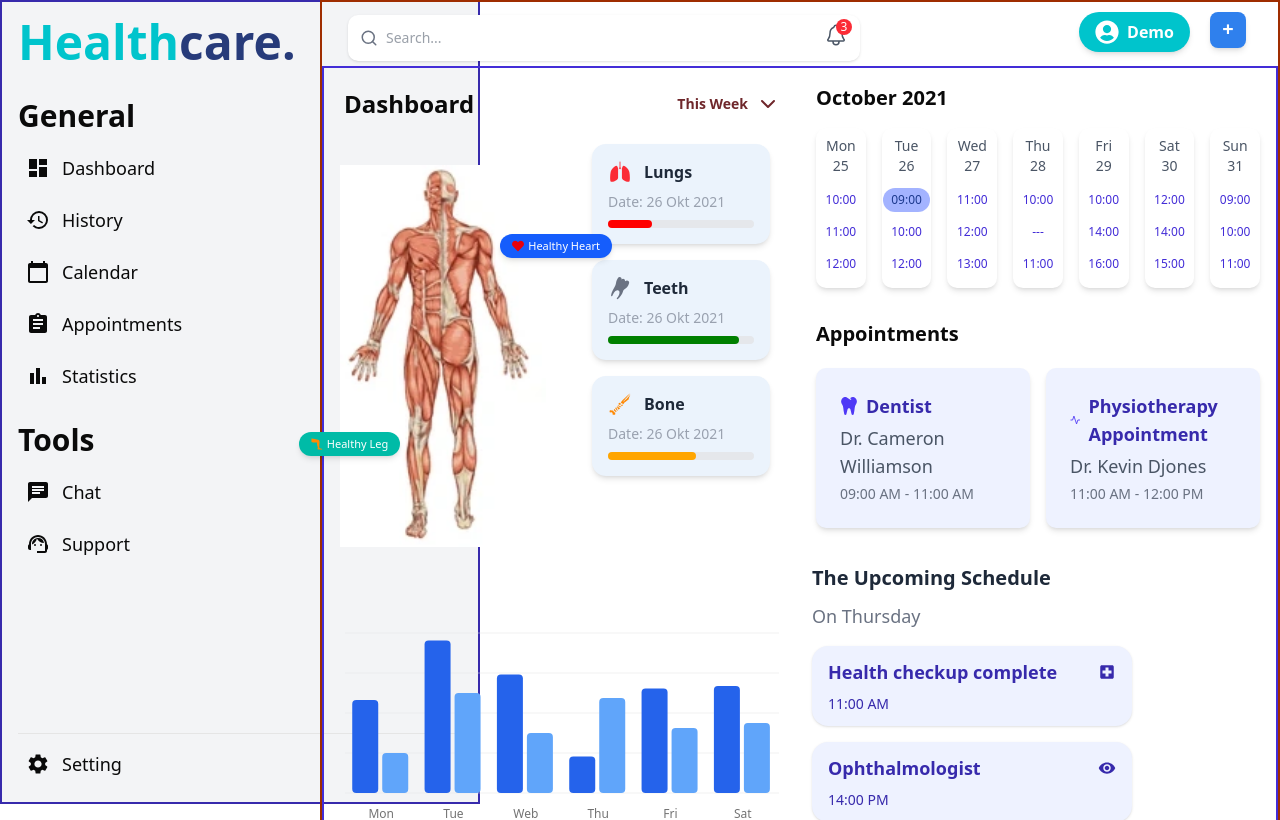
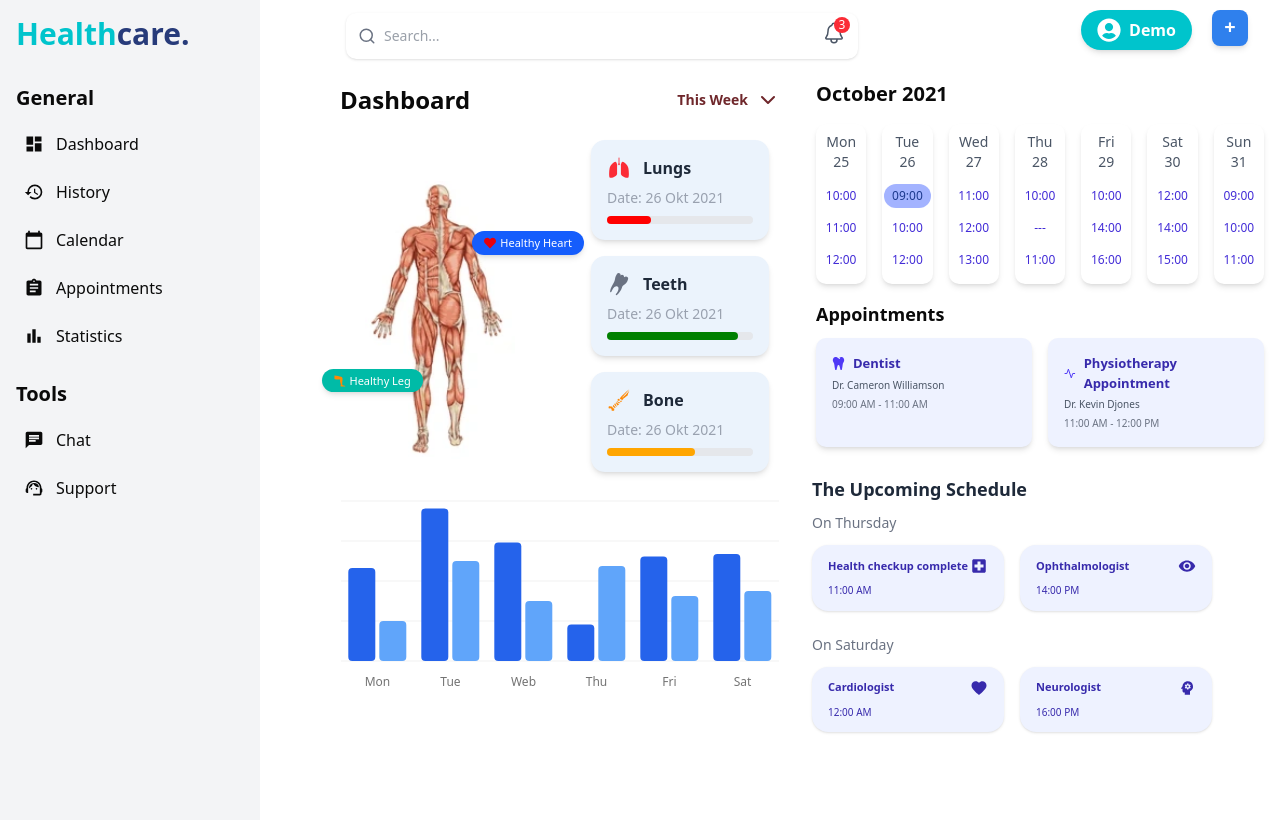
Before and after one commit to vinay1601/health-assignment, a Next.js app: page / in a window 1280 px wide. Shown: the top 820 px of the page. Built offline with nearby package versions, Linux system fonts and the light colour scheme.

Commit message:
add new2 changes

```diff
--- a/src/app/page.js
+++ b/src/app/page.js
@@ -7,12 +7,12 @@ import DashboardMainContent from "@/components/organism/DashboardMainContent";
 export default function Home() {
   return (
     <>
-      <div className="grid md:grid-cols-4 w-full h-full " >
-        <div className="bg-gray-100 md:border-2 md:border-indigo-800 hidden col-span-1 md:block h-full lg:h-fit lg:w-[480px]  md:w-[243px]">
+      <div className="grid lg:grid-cols-4 w-full h-full ">
+        <div className="bg-gray-100  hidden col-span-1 lg:block h-full 5xl:h-fit 5xl:w-[480px] lg:w-[260px]  md:w-[252px]">
           <Sidebar sidebars={sidebarData} />
         </div>
-        <div className="col-span-1 md:col-span-3  w-full md:w-full h-full">
-          <div className="w-full h-full border-2 border-orange-800">
+        <div className="col-span-1 lg:col-span-3  w-full 5xl:w-full h-full">
+          <div className="w-full h-full ">
             <Header />
             <DashboardMainContent />
           </div>
--- a/src/components/atoms/CalendarView.jsx
+++ b/src/components/atoms/CalendarView.jsx
@@ -48,22 +48,22 @@ const CalendarView = () => {
                 ))}
             </div>
 
-            <div className="mt-4 lg:mt-8">
-                <h4 className="text-lg lg:text-xl font-semibold lg:font-bold mb-2.5 lg:mb-5">Appointments</h4>
+            <div className="mt-4 5xl:mt-8">
+                <h4 className="text-lg 5xl:text-xl font-semibold 5xl:font-bold mb-2.5 5xl:mb-5">Appointments</h4>
                 <div className="grid md:grid-cols-2 gap-4">
                     {calendarData.appointments.map((appointment, index) => (
                         <div
                             key={index}
-                            className="bg-indigo-50 p-4 lg:p-6 rounded-lg shadow-md"
+                            className="bg-indigo-50 p-4 5xl:p-6 rounded-lg shadow-md"
                         >
                             <div >
-                                <span className='flex items-center gap-2 text-indigo-800 font-bold text-base md:text-[13px] lg:text-lg mb-1'>{getAppointmentIcon(appointment.type)}
+                                <span className='flex items-center gap-2 text-indigo-800 font-bold text-base md:text-[13px] 5xl:text-lg mb-1'>{getAppointmentIcon(appointment.type)}
                                     {appointment.title}</span>
                             </div>
-                            <div className="text-[10px] lg:text-lg text-gray-600 mb-1">
+                            <div className="text-[10px] 5xl:text-lg text-gray-600 mb-1">
                                 {appointment.description}
                             </div>
-                            <div className="text-[10px] lg:text-sm text-gray-500">
+                            <div className="text-[10px] 5xl:text-sm text-gray-500">
                                 {new Date(appointment.start).toLocaleTimeString([], {
                                     hour: '2-digit',
                                     minute: '2-digit',
--- a/src/components/atoms/UpcomingSchedule.jsx
+++ b/src/components/atoms/UpcomingSchedule.jsx
@@ -3,12 +3,12 @@ import * as MdIcons from 'react-icons/md';
 
 export default function UpcomingSchedule() {
     return (
-        <section className="p-3 bg-white rounded-lg lg:pt-5">
-            <h2 className="text-lg lg:text-xl lg:font-bold font-semibold mb-2.5 text-gray-800">The Upcoming Schedule</h2>
+        <section className="p-3 bg-white rounded-lg 5xl:pt-5">
+            <h2 className="text-lg 5xl:text-xl 5xl:font-bold font-semibold mb-2.5 text-gray-800">The Upcoming Schedule</h2>
 
             {upcomingAppointments.map((group, index) => (
                 <div key={index} className="mb-6">
-                    <h4 className="text-md md:text-sm lg:text-lg text-gray-500 font-medium mb-3 lg:mb-4">{group.day}</h4>
+                    <h4 className="text-md md:text-sm 5xl:text-lg text-gray-500 font-medium mb-3 5xl:mb-4">{group.day}</h4>
                     <div className="flex flex-wrap gap-4">
                         {group.appointments.map((item, idx) => {
                             const IconComponent = MdIcons[item.icon] || null;
@@ -16,12 +16,12 @@ export default function UpcomingSchedule() {
                             return (
                                 <div
                                     key={idx}
-                                    className="bg-indigo-50 text-indigo-800 px-4 py-3 rounded-2xl w-full md:w-48  lg:w-80 flex flex-col justify-between shadow-sm"
+                                    className="bg-indigo-50 text-indigo-800 px-4 py-3 rounded-2xl w-full md:w-48  5xl:w-80 flex flex-col justify-between shadow-sm"
                                 >
-                                    <span className="flex text-2xl md:text-[11px] lg:text-lg justify-between items-center font-bold">{item.title}
+                                    <span className="flex text-2xl md:text-[11px] 5xl:text-lg justify-between items-center font-bold">{item.title}
                                         {IconComponent && <IconComponent className="text-3xl md:text-lg" />}
                                     </span>
-                                    <div className="flex justify-between items-center mt-2 text-lg lg:text-sm md:text-[10px]">
+                                    <div className="flex justify-between items-center mt-2 text-lg 5xl:text-sm md:text-[10px]">
                                         <span>{item.time}</span>
                                     </div>
                                 </div>
--- a/src/components/molecules/Sidebar.jsx
+++ b/src/components/molecules/Sidebar.jsx
@@ -28,18 +28,18 @@ const Sidebar = ({ sidebars }) => {
 
     return (
         <>
-            <div className='h-screen'>
+            <div className='h-full'>
                 <div className='hidden md:block px-4 py-4'>
-                    <h2 className='font-bold text-3xl lg:text-5xl text-[#00C4CC]'>
+                    <h2 className='font-bold text-3xl 5xl:text-5xl text-[#00C4CC]'>
                         Health<span className='text-[#273B7A]'>care.</span>
                     </h2>
                 </div>
 
-                <aside className="flex flex-col justify-between p-4 w-full lg:h-[90vh]">
+                <aside className="flex flex-col justify-between p-4  w-full lg:h-[110vh]" >
                     <div>
                         {otherSections.map((section, i) => (
                             <div key={i} className="mb-6">
-                                <h2 className="text-xl lg:text-3xl font-semibold mb-3">{section.section}</h2>
+                                <h2 className="text-xl 5xl:text-3xl font-semibold mb-3">{section.section}</h2>
                                 <ul>
                                     {section.items.map((item, idx) => {
                                         const Icon = iconMap[item.icon];
@@ -48,8 +48,8 @@ const Sidebar = ({ sidebars }) => {
                                                 key={idx}
                                                 className="flex items-center gap-3 mb-2 cursor-pointer hover:bg-gray-200 p-2 rounded"
                                             >
-                                                {Icon && <Icon className='lg:text-2xl text-[20px]' />}
-                                                <span className='lg:text-lg'>{item.title}</span>
+                                                {Icon && <Icon className='5xl:text-2xl text-[20px]' />}
+                                                <span className='5xl:text-lg'>{item.title}</span>
                                             </li>
                                         )
                                     })}
@@ -59,7 +59,7 @@ const Sidebar = ({ sidebars }) => {
                     </div>
 
                     {settingsSection && (
-                        <div className="mt-auto border-t lg:pt-2">
+                        <div className="mt-auto border-t 5xl:pt-8">
                             <ul>
                                 {settingsSection.items.map((item, idx) => {
                                     const Icon = iconMap[item.icon];
@@ -68,8 +68,8 @@ const Sidebar = ({ sidebars }) => {
                                             key={idx}
                                             className="flex items-center gap-3 cursor-pointer hover:bg-gray-200 p-2 rounded"
                                         >
-                                            {Icon && <Icon className='lg:text-2xl text-[20px]' />}
-                                            <span className='lg:text-lg'>{item.title}</span>
+                                            {Icon && <Icon className='5xl:text-2xl text-[20px]' />}
+                                            <span className='5xl:text-lg'>{item.title}</span>
                                         </li>
                                     )
                                 })}
--- a/src/components/organism/DashboardMainContent.jsx
+++ b/src/components/organism/DashboardMainContent.jsx
@@ -8,8 +8,8 @@ import UpcomingSchedule from '../atoms/UpcomingSchedule'
 const DashboardMainContent = () => {
     return (
         <>
-            <div className='border-2 border-indigo-700 grid grid-cols-2'>
-                <div className='col-span-2 md:col-span-1 w-full h-full'>
+            <div className='grid grid-cols-2'>
+                <div className='col-span-2 lg:col-span-1 w-full h-full'>
                     <SectionHeading
                         title="Dashboard"
                         link
@@ -19,11 +19,11 @@ const DashboardMainContent = () => {
                     <div className='py-5 md:py-2'>
                         <Humancontain />
                     </div>
-                    <div className='lg:mt-16'>
+                    <div className='5xl:mt-16'>
                         <Chart />
                     </div>
                 </div>
-                <div className='col-span-2 md:col-span-1 w-full h-full'>
+                <div className='col-span-2 lg:col-span-1 w-full h-full'>
                     <div>
                         <CalendarView />
                         <UpcomingSchedule />
--- a/src/components/organism/Humancontain.jsx
+++ b/src/components/organism/Humancontain.jsx
@@ -10,18 +10,18 @@ const HumanContain = () => {
     return (
         <div className='grid grid-cols-2'>
             <div className='w-full h-full flex justify-center col-span-2 md:col-span-1 items-center p-4 mt-3.5'>
-                <div className='relative w-[170px] md:w-[150px] lg:w-[210px]'>
+                <div className='relative w-[170px] md:w-[150px] 5xl:w-[210px]'>
                     <Image src={bodyImage}
                         alt="Human Anatomy"
                         className='w-full object-contain'
                         layout="responsive"
                         priority />
 
-                    <div className='absolute top-[18%] right-[-46%] lg:right-[-32%] bg-blue-600 text-white px-3 py-1 rounded-full shadow-md text-sm md:text-[11px] flex items-center gap-1'>
+                    <div className='absolute top-[18%] right-[-46%] 5xl:right-[-32%] bg-blue-600 text-white px-3 py-1 rounded-full shadow-md text-sm md:text-[11px] flex items-center gap-1'>
                         <FaHeart className='text-red-600 text-[12px]' /> Healthy Heart
                     </div>
 
-                    <div className='absolute bottom-[24%] left-[-40%] lg:left-[-20%] md:left-[-32%] bg-teal-500 text-white px-3 py-1 rounded-full shadow-md text-sm md:text-[11px] flex items-center gap-1'>
+                    <div className='absolute bottom-[24%] left-[-40%] 5xl:left-[-20%] md:left-[-29%] bg-teal-500 text-white px-3 py-1 rounded-full shadow-md text-sm md:text-[11px] flex items-center gap-1'>
                         <GiLeg className='text-orange-400 text-[12px]' /> Healthy Leg
                     </div>
                 </div>
```
